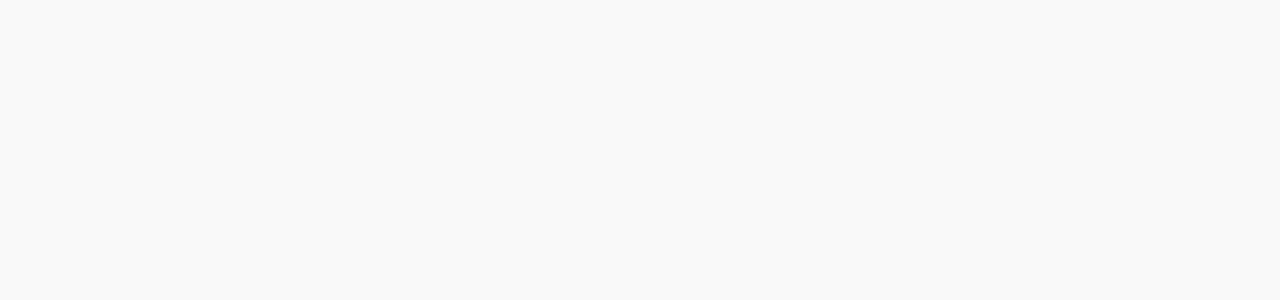
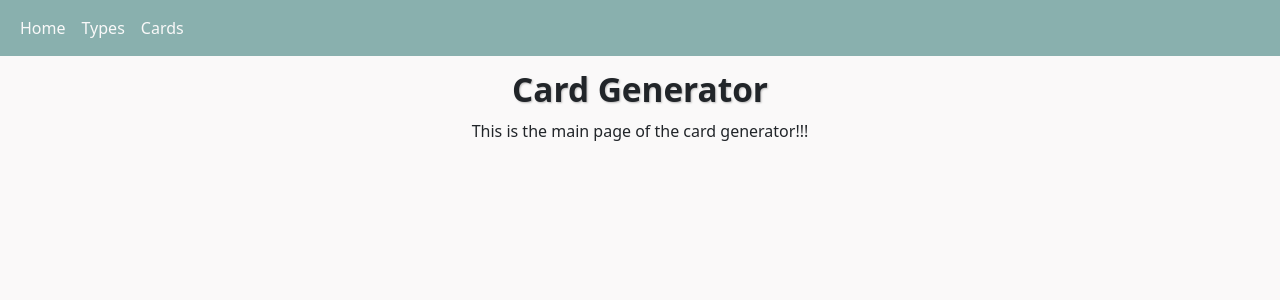
Before and after one commit to daniyarm2003/card-generator-angular, an Angular app: page / in a window 1280 px wide. Shown: the top 300 px of the page. Built offline with nearby package versions, Linux system fonts and the light colour scheme.

Commit message:
Add main page component and update routing; enhance navbar and type edit modal

```diff
--- a/src/app/app.routes.ts
+++ b/src/app/app.routes.ts
@@ -1,8 +1,10 @@
 import { Routes } from '@angular/router';
 import { CardPageComponent } from './pages/card-page/card-page.component';
 import { TypesPageComponent } from './pages/types-page/types-page.component';
+import { MainPageComponent } from './pages/main-page/main-page.component';
 
 export const routes: Routes = [
+    { path: '', component: MainPageComponent },
     { path: 'cards', component: CardPageComponent },
     { path: 'types', component: TypesPageComponent }
 ];
--- a/src/app/components/main-navbar/main-navbar.component.html
+++ b/src/app/components/main-navbar/main-navbar.component.html
@@ -5,6 +5,9 @@
         </button>
         <div class="collapse navbar-collapse" id="mainNavbarContent">
             <ul class="navbar-nav me-auto mb-2 mb-lg-0">
+                <li class="nav-item">
+                    <a class="nav-link main-navbar-link" href="/">Home</a>
+                </li>
                 <li class="nav-item">
                     <a class="nav-link main-navbar-link" href="/types">Types</a>
                 </li>
--- a/src/app/layouts/default-layout/default-layout.component.html
+++ b/src/app/layouts/default-layout/default-layout.component.html
@@ -1,6 +1,6 @@
 <div class="container-fluid page-container p-0">
     <app-main-navbar />
-    <div class="container-fluid page-content-container">
+    <div class="container-fluid page-content-container p-2">
         <h1 class="page-title">{{title}}</h1>
         <ng-content />
     </div>
--- /dev/null
+++ b/src/app/pages/main-page/main-page.component.html
@@ -0,0 +1,5 @@
+<div>
+    <app-default-layout title="Card Generator">
+        <p>This is the main page of the card generator!!!</p>
+    </app-default-layout>
+</div>
--- a/src/app/pages/types-page/type-edit-modal/type-edit-modal.component.html
+++ b/src/app/pages/types-page/type-edit-modal/type-edit-modal.component.html
@@ -31,7 +31,7 @@
                     </div>
                     <div class="mb-3">
                         <label for="typeImageInput">Image</label>
-                        <input id="typeImageInput" class="form-control" type="file" (change)="handleImageFileChange($event)" accept="image/*" />
+                        <input #typeImageSelector id="typeImageInput" class="form-control" type="file" (change)="handleImageFileChange($event)" accept="image/*" />
                     </div>
                     <button type="submit" class="btn btn-secondary">Submit</button>
                 </form>
--- a/src/app/pages/types-page/type-edit-modal/type-edit-modal.component.ts
+++ b/src/app/pages/types-page/type-edit-modal/type-edit-modal.component.ts
@@ -1,6 +1,6 @@
 import { CommonModule } from '@angular/common';
-import { Component, EventEmitter, Input, OnChanges, OnDestroy, OnInit, Output, SimpleChanges } from '@angular/core';
-import { CardTypeCreationDTO, CardTypeDTO } from '../../../types/cardTypeDTO';
+import { Component, ElementRef, EventEmitter, Input, OnChanges, OnDestroy, Output, SimpleChanges, ViewChild } from '@angular/core';
+import { CardTypeDTO } from '../../../types/cardTypeDTO';
 import { FormControl, ReactiveFormsModule } from '@angular/forms';
 import { TrackedFileService } from '../../../services/tracked-file.service';
 import { TypeEditPreviewComponent } from '../type-edit-preview/type-edit-preview.component';
@@ -12,7 +12,7 @@ import { AddTypeSubmission, EditTypeSubmission } from '../utilTypes';
   templateUrl: './type-edit-modal.component.html',
   styleUrl: './type-edit-modal.component.scss'
 })
-export class TypeEditModalComponent implements OnInit, OnChanges, OnDestroy {
+export class TypeEditModalComponent implements OnChanges, OnDestroy {
   @Input({
     required: true
   })
@@ -30,6 +30,9 @@ export class TypeEditModalComponent implements OnInit, OnChanges, OnDestroy {
   @Output()
   public onEditType: EventEmitter<EditTypeSubmission> = new EventEmitter();
 
+  @ViewChild('typeImageSelector')
+  public typeImageSelector!: ElementRef<HTMLInputElement>;
+
   public nameFormControl: FormControl = new FormControl('');
 
   public bgCol1FormControl: FormControl = new FormControl('');
@@ -40,10 +43,6 @@ export class TypeEditModalComponent implements OnInit, OnChanges, OnDestroy {
   public selectedImageFileBlobUrl?: string;
 
   public constructor(private trackedFileService: TrackedFileService) {}
-
-  ngOnInit() {
-
-  }
 
   ngOnChanges(changes: SimpleChanges) {
     if(changes['show'] && !changes['show'].isFirstChange()) {
@@ -64,6 +63,8 @@ export class TypeEditModalComponent implements OnInit, OnChanges, OnDestroy {
 
       this.selectedImageFile = undefined;
       this.clearSelectedImageBlobUrl();
+
+      this.typeImageSelector.nativeElement.value = '';
     }
   }
 
--- a/src/app/pages/types-page/types-page.component.html
+++ b/src/app/pages/types-page/types-page.component.html
@@ -1,7 +1,7 @@
 <div>
     <app-default-layout title="Types">
         <div *ngIf="!cardTypesLoading; else typesLoading">
-            <div class="container-fluid d-flex flex-row gap-2 mb-3">
+            <div class="container-fluid d-flex flex-row gap-2 mb-3 flex-wrap justify-content-center">
                 <app-type-display *ngFor="let cardType of cardTypes" [type]="cardType" (editClick)="handleTypeEditClick(cardType)" />
             </div>
             <button class="btn btn-primary" (click)="handleCreateTypeClick()">Add Type</button>
```
Also changed, not shown: src/app/pages/main-page/main-page.component.ts (added, +13 -0 lines), src/app/pages/main-page/main-page.component.scss (added), 1 other file (tests, documents, lock files or other folders).
